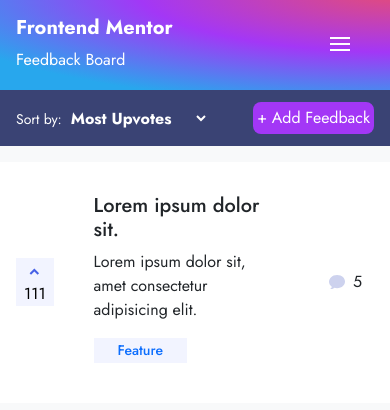
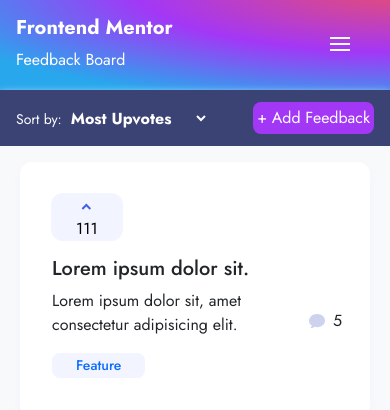
Before and after one commit to sarkhansalahzada/Product-Feedback-App, a plain HTML site: page index.html in a window 390 px wide. Drawn offline with nearby package versions, Linux system fonts and the light colour scheme.

Commit message:
developed buttons

```diff
--- a/assets/css/main.css
+++ b/assets/css/main.css
@@ -44,16 +44,29 @@
   color: #3a4374;
 }
 
-.counter-btn, .feature-btn {
+.counter-btn,.text-feed-box button{
+  border-radius: 8px!important;
   background-color: #f2f4ff;
-  border-radius: 8px!important;
 }
+
+.feedback-count :hover, .text-feed button:hover{
+  background-color: #c4cdff!important;
+}
+
+.add-new-feedback, .boxes, .roadmap-box, .gradient-feed, nav{
+  box-shadow: #f2f4ff 0px 3px 8px;
+}
+
 
 .menu{
   display: none;
 }
 
-@media (max-width: 768px) {
+label{
+  font-size: 2px;
+}
+
+ @media (max-width: 768px) {
   .mt-5{
     margin-top: unset!important;
   }
@@ -140,6 +153,20 @@
     display: none;
   }
 
+  .feedbacks{
+    padding: 0 20px;
+  }
+
+  .add-new-feedback{
+    border-radius: 12px!important;
+    display: block!important;
+    > .feedback-count button{
+      margin-left: 15px;
+      border-radius: 12px!important;
+      padding: 0 25px!important;
+      margin-top: 15px!important;
+    }
+  }
 
   .add-feedback button, .add-feed button{
     border-radius: 8px!important;
@@ -148,8 +175,6 @@
   .hamburger-menu > input{
     width: 30px;
   }
-
-
 
   .menu__btn {
   cursor: pointer;
```
